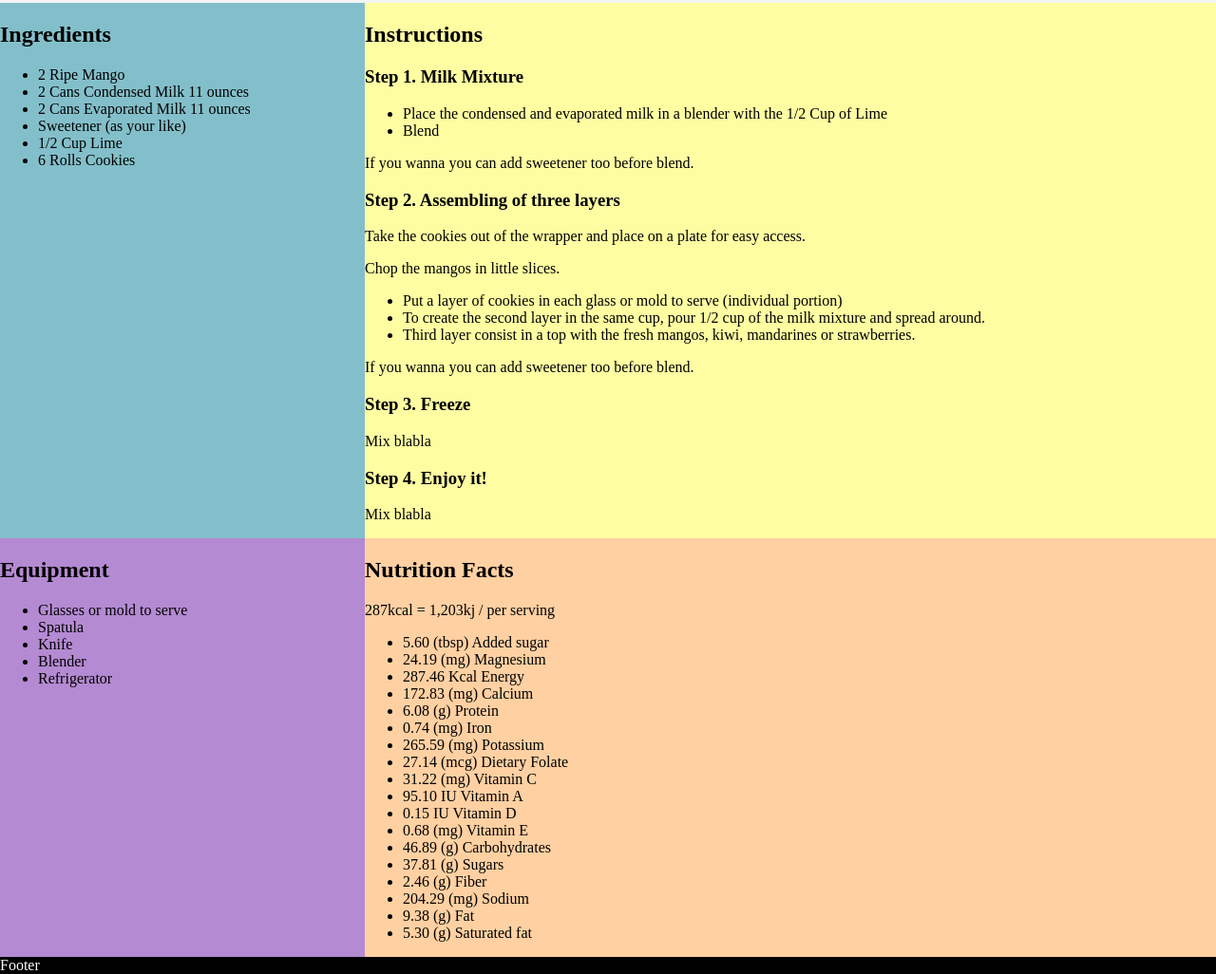
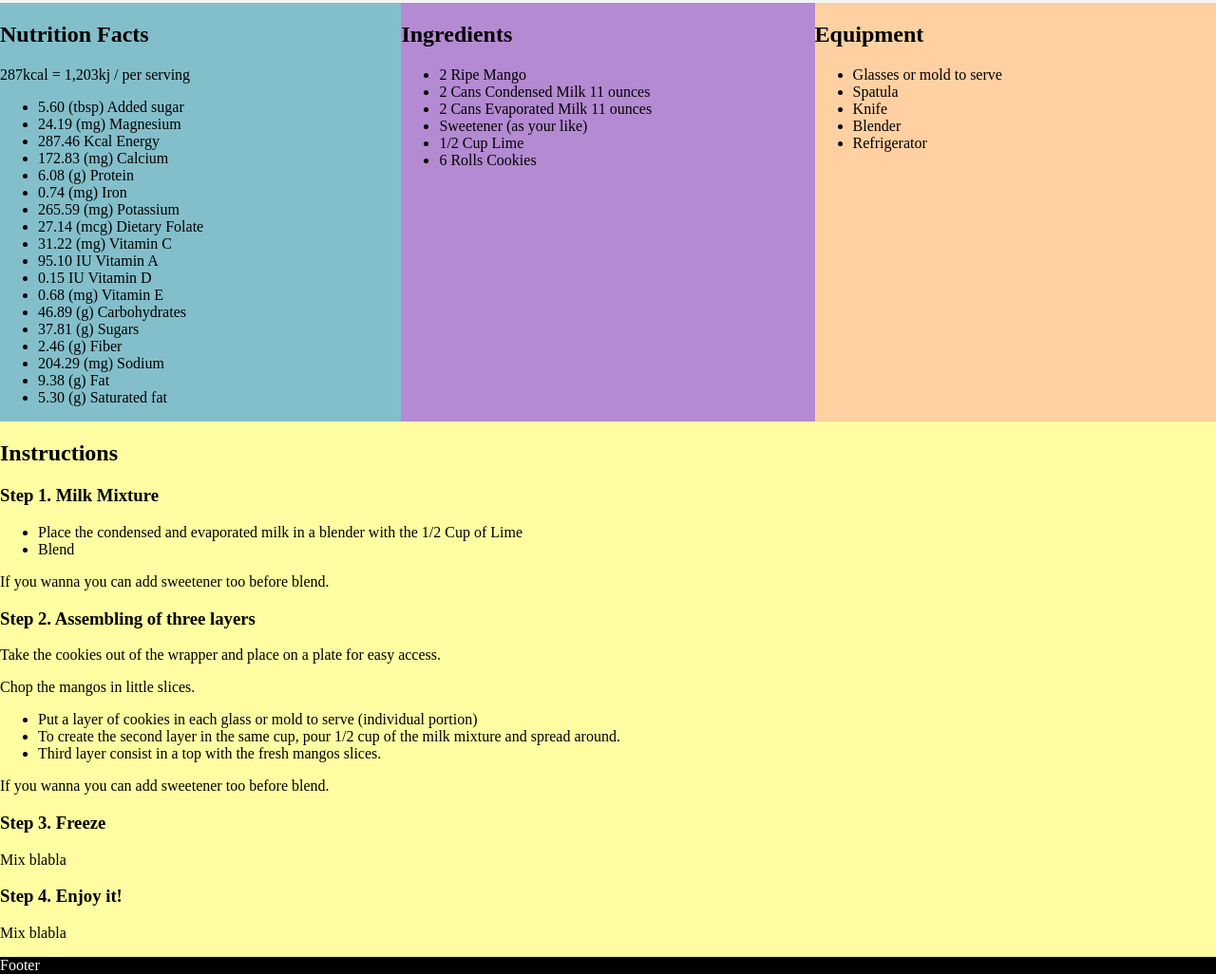
Before and after one commit to jhonalex06/The-Perfect-Sandwich, a plain HTML site: page index.html in a window 1280 px wide. Shown: the part 155-1181 px from the top of the page at 95% size. Drawn offline with Linux system fonts and the light colour scheme.

Commit message:
Distribution 3-1

```diff
--- a/css/main.css
+++ b/css/main.css
@@ -33,26 +33,30 @@ nav li{
     flex-wrap: wrap;
 }
 
-#divleft1, #divleft2{
-    width: 30%;
-}
-#divright1, #divright2{
-    width: 70%;
+#facts, #equipment{
+    width: 33%;
 }
 
-#divleft1{
+#ingredients{
+    width: 34%;
+}
+#instructions{
+    width: 100%;
+}
+
+#facts{
     background-color: #83BFCA;
 }
 
-#divleft2{
+#ingredients{
     background-color: #B48AD2;
 }
 
-#divright1{
+#instructions{
     background-color: #FFFDA2;
 }
 
-#divright2{
+#equipment{
     background-color: #FFD0A2;
 }
 footer{
--- a/index.html
+++ b/index.html
@@ -20,65 +20,7 @@
     <h1>Mango Carlota</h1>
     <main class="container">
 
-        <div id="divleft1">
-            <h2>Ingredients</h2>
-            <ul>
-                <li>2 Ripe Mango</li>
-                <li>2 Cans Condensed Milk 11 ounces</li>
-                <li>2 Cans Evaporated Milk 11 ounces</li>
-                <li>Sweetener &lpar;as your like&rpar;</li>
-                <li>1&#47;2 Cup Lime</li>
-                <li>6 Rolls Cookies</li>
-            </ul>
-        </div>
-
-        <div id="divright1">
-            <h2>Instructions</h2>
-
-            <section>
-                <h3>Step 1. Milk Mixture</h3>
-                <ul>
-                    <li>Place the condensed and evaporated milk in a blender with the 1&#47;2 Cup of Lime</li>
-                    <li>Blend</li>
-                </ul>
-                <p>If you wanna you can add sweetener too before blend.</p>
-            </section>
-
-            <section>
-                <h3>Step 2. Assembling of three layers</h3>
-                <p>Take the cookies out of the wrapper and place on a plate for easy access.</p>
-                <p>Chop the mangos in little slices.</p>
-                <ul>
-                    <li>Put a layer of cookies in each glass or mold to serve &lpar;individual portion&rpar;</li>
-                    <li>To create the second layer in the same cup, pour 1&#47;2 cup of the milk mixture and spread around.</li>
-                    <li>Third layer consist in a top with the fresh mangos, kiwi, mandarines or strawberries.</li>
-                </ul>
-                <p>If you wanna you can add sweetener too before blend.</p>
-            </section>
-
-            <section>
-                <h3>Step 3. Freeze</h3>
-                <p>Mix blabla</p>
-            </section>
-
-            <section>
-                <h3>Step 4. Enjoy it!</h3>
-                <p>Mix blabla</p>
-            </section>
-        </div>
-
-        <div id="divleft2">
-            <h2>Equipment</h2>
-            <ul>
-                <li>Glasses or mold to serve</li>
-                <li>Spatula</li>
-                <li>Knife</li>
-                <li>Blender</li>
-                <li>Refrigerator</li>
-            </ul>
-        </div>
-
-        <div id="divright2">
+        <div id="facts">
             <h2>Nutrition Facts</h2>
 
             287kcal = 1,203kj / per serving
@@ -105,6 +47,63 @@
             </ul>
         </div>
 
+        <div id="ingredients">
+            <h2>Ingredients</h2>
+            <ul>
+                <li>2 Ripe Mango</li>
+                <li>2 Cans Condensed Milk 11 ounces</li>
+                <li>2 Cans Evaporated Milk 11 ounces</li>
+                <li>Sweetener &lpar;as your like&rpar;</li>
+                <li>1&#47;2 Cup Lime</li>
+                <li>6 Rolls Cookies</li>
+            </ul>
+        </div>
+
+        <div id="equipment">
+            <h2>Equipment</h2>
+            <ul>
+                <li>Glasses or mold to serve</li>
+                <li>Spatula</li>
+                <li>Knife</li>
+                <li>Blender</li>
+                <li>Refrigerator</li>
+            </ul>
+        </div>
+
+        <div id="instructions">
+            <h2>Instructions</h2>
+
+            <section>
+                <h3>Step 1. Milk Mixture</h3>
+                <ul>
+                    <li>Place the condensed and evaporated milk in a blender with the 1&#47;2 Cup of Lime</li>
+                    <li>Blend</li>
+                </ul>
+                <p>If you wanna you can add sweetener too before blend.</p>
+            </section>
+
+            <section>
+                <h3>Step 2. Assembling of three layers</h3>
+                <p>Take the cookies out of the wrapper and place on a plate for easy access.</p>
+                <p>Chop the mangos in little slices.</p>
+                <ul>
+                    <li>Put a layer of cookies in each glass or mold to serve &lpar;individual portion&rpar;</li>
+                    <li>To create the second layer in the same cup, pour 1&#47;2 cup of the milk mixture and spread around.</li>
+                    <li>Third layer consist in a top with the fresh mangos slices.</li>
+                </ul>
+                <p>If you wanna you can add sweetener too before blend.</p>
+            </section>
+
+            <section>
+                <h3>Step 3. Freeze</h3>
+                <p>Mix blabla</p>
+            </section>
+
+            <section>
+                <h3>Step 4. Enjoy it!</h3>
+                <p>Mix blabla</p>
+            </section>
+        </div>
     </main>
     <footer>Footer</footer>
 </body>
```
